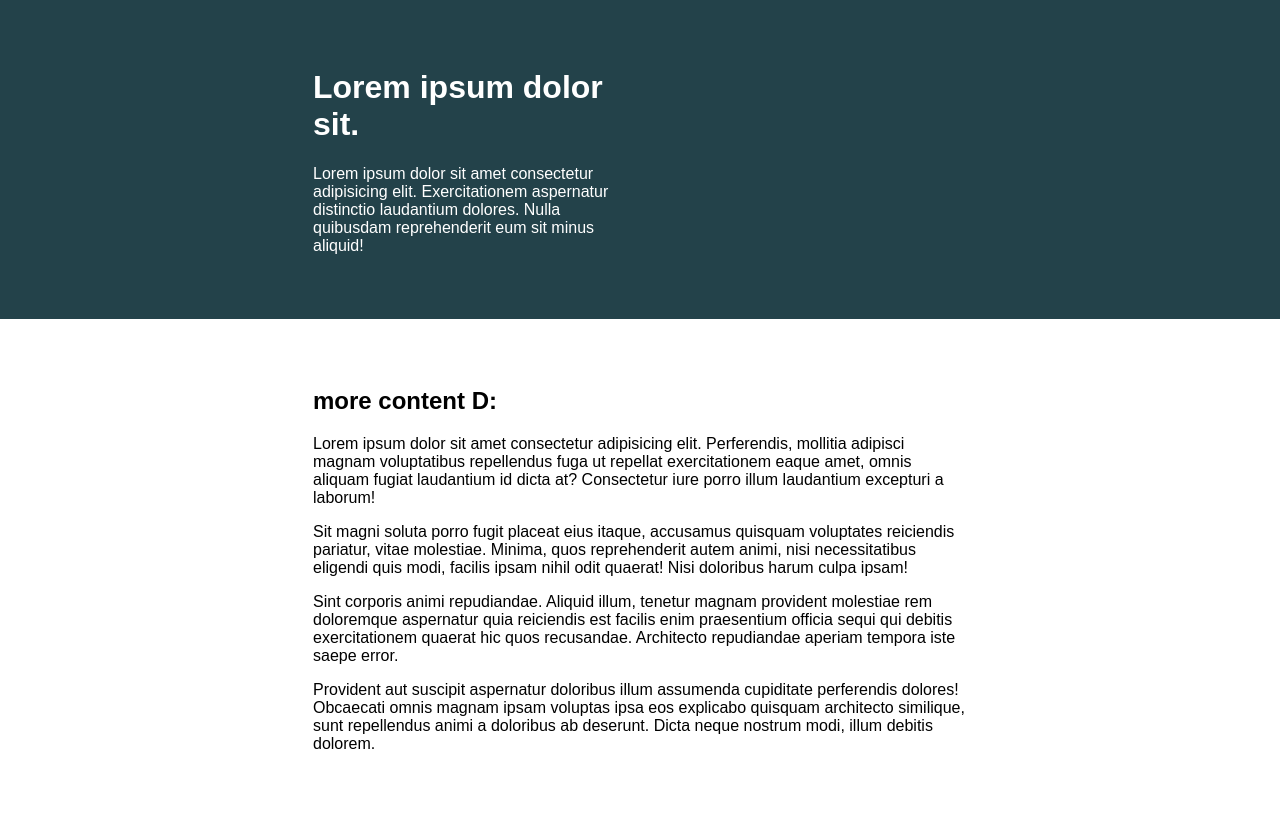
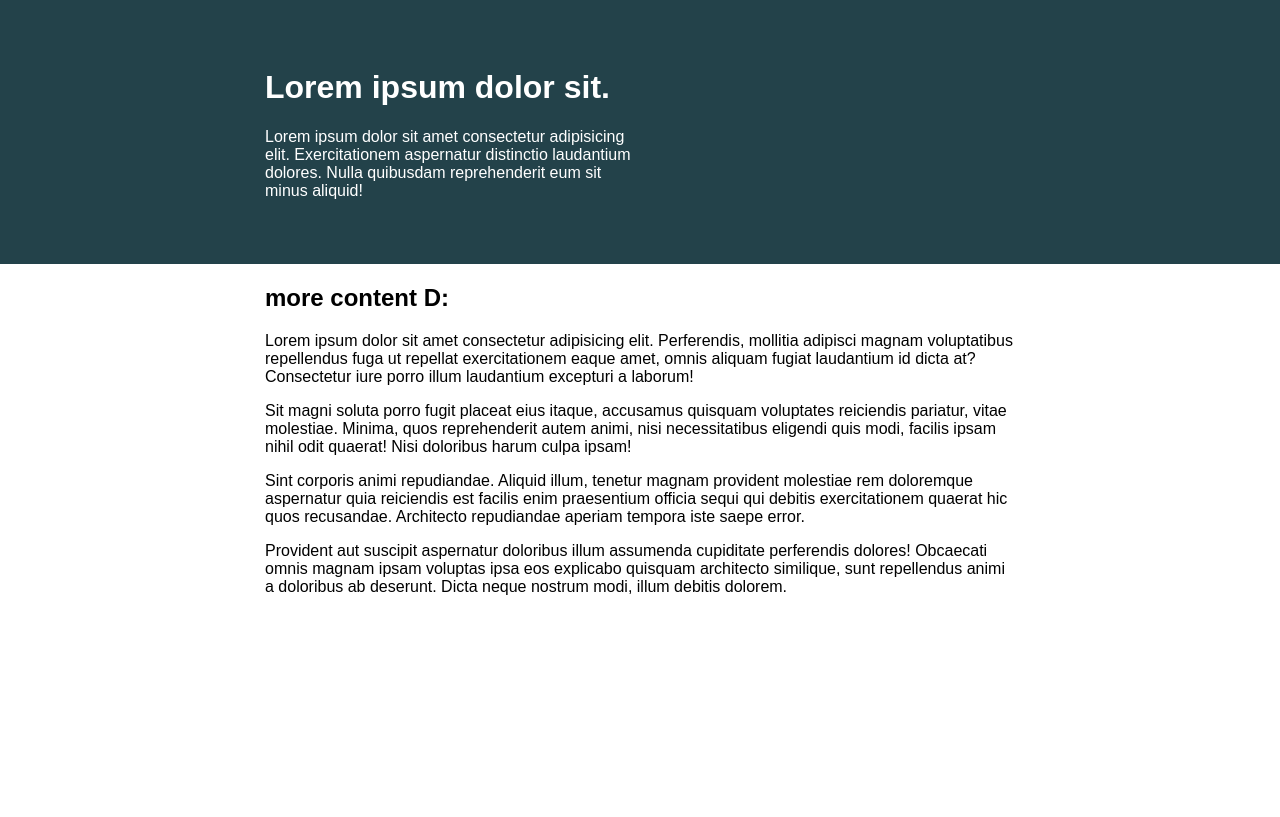
Before and after one commit to carltonj2000/conq-resp-layouts, a plain HTML site: page day2/challenge02/index.html in a window 1280 px wide. Drawn offline with Linux system fonts and the light colour scheme.

Commit message:
modify challenge 2 with provide answer

```diff
--- a/day2/challenge02/style.css
+++ b/day2/challenge02/style.css
@@ -26,13 +26,13 @@ body {
 .containerOuter {
   background: #23424a;
   color: white;
+  padding: 3em 0;
 }
 
 .container {
   width: 80%;
   max-width: 750px;
   margin: 0 auto;
-  padding: 3em;
 }
 
 .intro-content {
```
